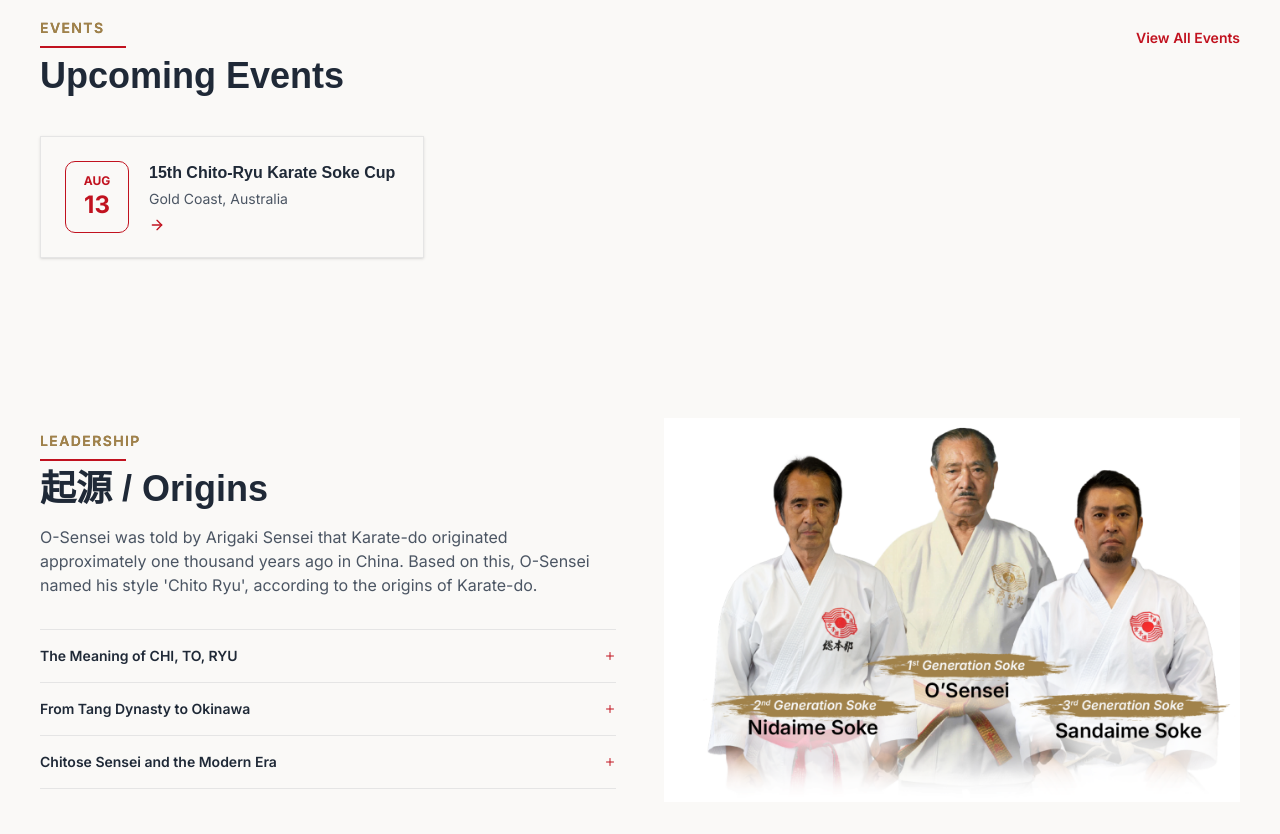
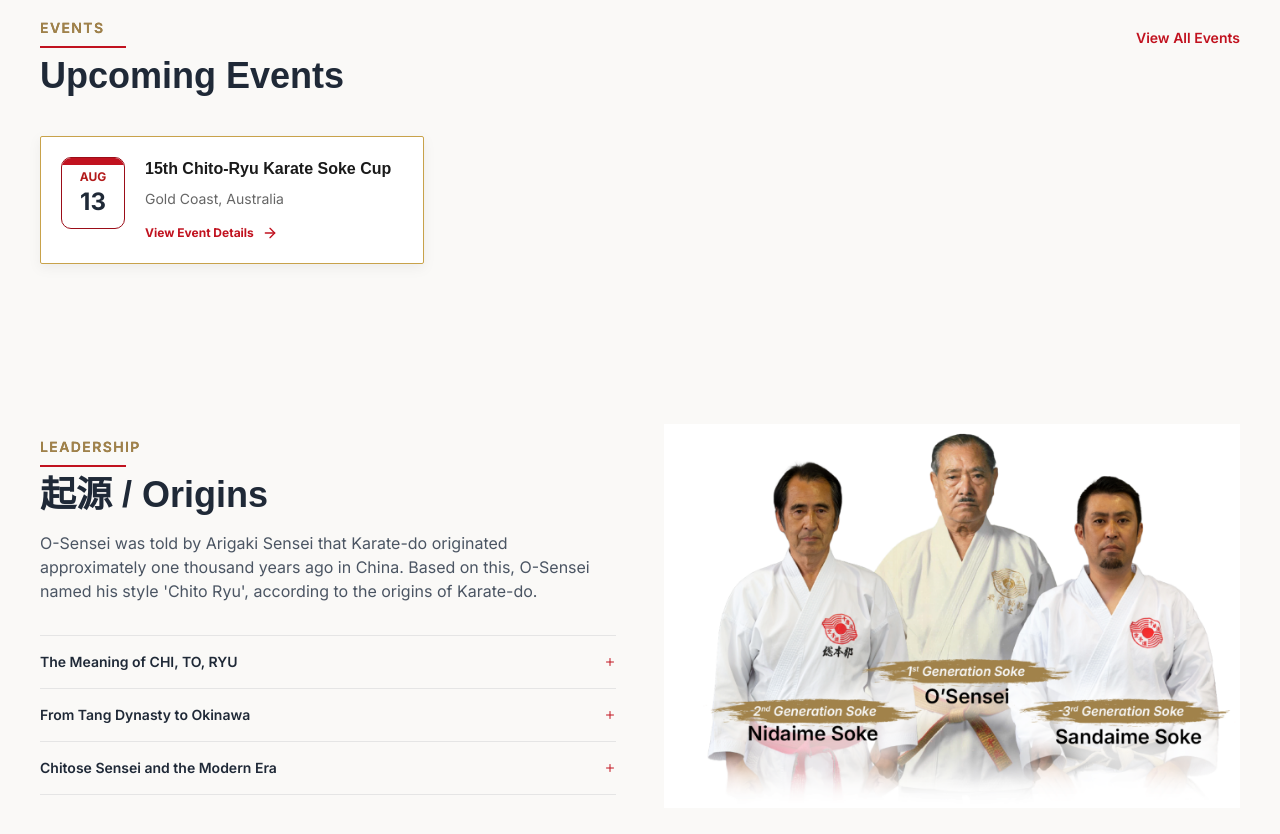
Before and after one commit to rossdev-noonan/chitoryukaratedo, a Next.js app: page /en in a window 1280 px wide. Shown: the part 1760-2594 px from the top of the page. Built offline with nearby package versions, Linux system fonts and the light colour scheme; no server answers; the database is empty.

Commit message:
2026-07-14_fix-eyebrow-colors-divider-gold-section-spacing-and-real-events-card_changesdone

```diff
--- a/components/public/home/HomeUpcomingEvents.tsx
+++ b/components/public/home/HomeUpcomingEvents.tsx
@@ -56,16 +56,20 @@ export function HomeUpcomingEvents({ lang, dictionary }: HomeUpcomingEventsProps
             <Link
               key={`${event.startDate}-${index}`}
               href={`/${lang}${event.href}`}
-              className="border-border bg-background group flex gap-5 border p-6 shadow-sm transition-colors hover:bg-black/[0.02]"
+              className="group flex gap-5 rounded-[2px] border border-[#c8a24a] bg-white p-5 drop-shadow-[0px_4px_6px_rgba(0,0,0,0.05)] transition-colors hover:bg-black/[0.02]"
             >
-              <div className="border-primary text-primary flex h-[72px] w-16 shrink-0 flex-col items-center justify-center rounded-lg border">
-                <span className="text-xs font-bold uppercase">{month}</span>
-                <span className="text-2xl font-bold">{day}</span>
+              <div className="relative flex h-[72px] w-16 shrink-0 flex-col items-center justify-center overflow-hidden rounded-lg border border-[#9b0d18]">
+                <div className="absolute top-0 h-[7px] w-full rounded-tl-[4px] rounded-tr-[4px] bg-[#c1121f]" />
+                <span className="text-[12px] font-bold uppercase text-[#b31b1b]">{month}</span>
+                <span className="text-2xl font-bold text-[#1f2937]">{day}</span>
               </div>
               <div>
-                <p className="font-heading font-bold">{text.title}</p>
-                <p className="text-muted-foreground mt-1 text-sm">{text.location}</p>
-                <ArrowRight className="text-primary mt-2 h-4 w-4 transition-transform group-hover:translate-x-0.5" />
+                <p className="font-heading font-bold text-[#1a1a1a]">{text.title}</p>
+                <p className="mt-2 text-sm text-[#666]">{text.location}</p>
+                <span className="mt-4 inline-flex items-center gap-2 text-xs font-bold text-[#c1121f]">
+                  {dictionary.home.viewEventDetails}
+                  <ArrowRight className="h-4 w-4 transition-transform group-hover:translate-x-0.5" />
+                </span>
               </div>
             </Link>
           );
--- a/lib/i18n/dictionaries/bn.json
+++ b/lib/i18n/dictionaries/bn.json
@@ -106,6 +106,7 @@
     "eventsLabel": "ইভেন্ট",
     "upcomingEventsHeading": "আসন্ন ইভেন্ট",
     "viewAllEvents": "সব ইভেন্ট দেখুন",
+    "viewEventDetails": "ইভেন্টের বিবরণ দেখুন",
     "upcomingEvents": [
       { "title": "১৫তম চিতো-র্যু কারাতে সোকে কাপ", "location": "গোল্ড কোস্ট, অস্ট্রেলিয়া" }
     ]
--- a/lib/i18n/dictionaries/en.json
+++ b/lib/i18n/dictionaries/en.json
@@ -106,6 +106,7 @@
     "eventsLabel": "events",
     "upcomingEventsHeading": "Upcoming Events",
     "viewAllEvents": "View All Events",
+    "viewEventDetails": "View Event Details",
     "upcomingEvents": [
       { "title": "15th Chito-Ryu Karate Soke Cup", "location": "Gold Coast, Australia" }
     ]
--- a/lib/i18n/dictionaries/ja.json
+++ b/lib/i18n/dictionaries/ja.json
@@ -106,6 +106,7 @@
     "eventsLabel": "イベント",
     "upcomingEventsHeading": "開催予定のイベント",
     "viewAllEvents": "すべてのイベントを見る",
+    "viewEventDetails": "イベント詳細を見る",
     "upcomingEvents": [
       { "title": "第15回千唐流空手道 宗家杯", "location": "ゴールドコースト、オーストラリア" }
     ]
--- a/lib/i18n/dictionaries/ms.json
+++ b/lib/i18n/dictionaries/ms.json
@@ -106,6 +106,7 @@
     "eventsLabel": "acara",
     "upcomingEventsHeading": "Acara Akan Datang",
     "viewAllEvents": "Lihat Semua Acara",
+    "viewEventDetails": "Lihat Butiran Acara",
     "upcomingEvents": [
       { "title": "Piala Soke Karate Chito-Ryu ke-15", "location": "Gold Coast, Australia" }
     ]
--- a/lib/i18n/dictionaries/no.json
+++ b/lib/i18n/dictionaries/no.json
@@ -106,6 +106,7 @@
     "eventsLabel": "arrangementer",
     "upcomingEventsHeading": "Kommende arrangementer",
     "viewAllEvents": "Se alle arrangementer",
+    "viewEventDetails": "Se arrangementsdetaljer",
     "upcomingEvents": [
       { "title": "15. Chito-Ryu Karate Soke Cup", "location": "Gold Coast, Australia" }
     ]
--- a/lib/i18n/dictionaries/sv.json
+++ b/lib/i18n/dictionaries/sv.json
@@ -106,6 +106,7 @@
     "eventsLabel": "evenemang",
     "upcomingEventsHeading": "Kommande evenemang",
     "viewAllEvents": "Se alla evenemang",
+    "viewEventDetails": "Se evenemangsdetaljer",
     "upcomingEvents": [
       { "title": "15:e Chito-Ryu Karate Soke Cup", "location": "Gold Coast, Australien" }
     ]
--- a/lib/i18n/dictionaries/ta.json
+++ b/lib/i18n/dictionaries/ta.json
@@ -106,6 +106,7 @@
     "eventsLabel": "நிகழ்வுகள்",
     "upcomingEventsHeading": "வரவிருக்கும் நிகழ்வுகள்",
     "viewAllEvents": "அனைத்து நிகழ்வுகளையும் காண்க",
+    "viewEventDetails": "நிகழ்வு விவரங்களைக் காண்க",
     "upcomingEvents": [
       { "title": "15வது சிட்டோ-ர்யூ கராத்தே சோகே கோப்பை", "location": "கோல்ட் கோஸ்ட், ஆஸ்திரேலியா" }
     ]
--- a/lib/i18n/dictionaries/yue.json
+++ b/lib/i18n/dictionaries/yue.json
@@ -106,6 +106,7 @@
     "eventsLabel": "活動",
     "upcomingEventsHeading": "即將舉行嘅活動",
     "viewAllEvents": "查看所有活動",
+    "viewEventDetails": "查看活動詳情",
     "upcomingEvents": [
       { "title": "第15屆千唐流空手道宗家杯", "location": "黃金海岸，澳洲" }
     ]
--- a/lib/i18n/dictionaries/zh.json
+++ b/lib/i18n/dictionaries/zh.json
@@ -106,6 +106,7 @@
     "eventsLabel": "活动",
     "upcomingEventsHeading": "即将举行的活动",
     "viewAllEvents": "查看所有活动",
+    "viewEventDetails": "查看活动详情",
     "upcomingEvents": [
       { "title": "第15届千唐流空手道宗家杯", "location": "黄金海岸，澳大利亚" }
     ]
--- a/lib/i18n/types.ts
+++ b/lib/i18n/types.ts
@@ -76,6 +76,7 @@ export interface Dictionary {
     eventsLabel: string;
     upcomingEventsHeading: string;
     viewAllEvents: string;
+    viewEventDetails: string;
     upcomingEvents: { title: string; location: string }[];
   };
 }
```
